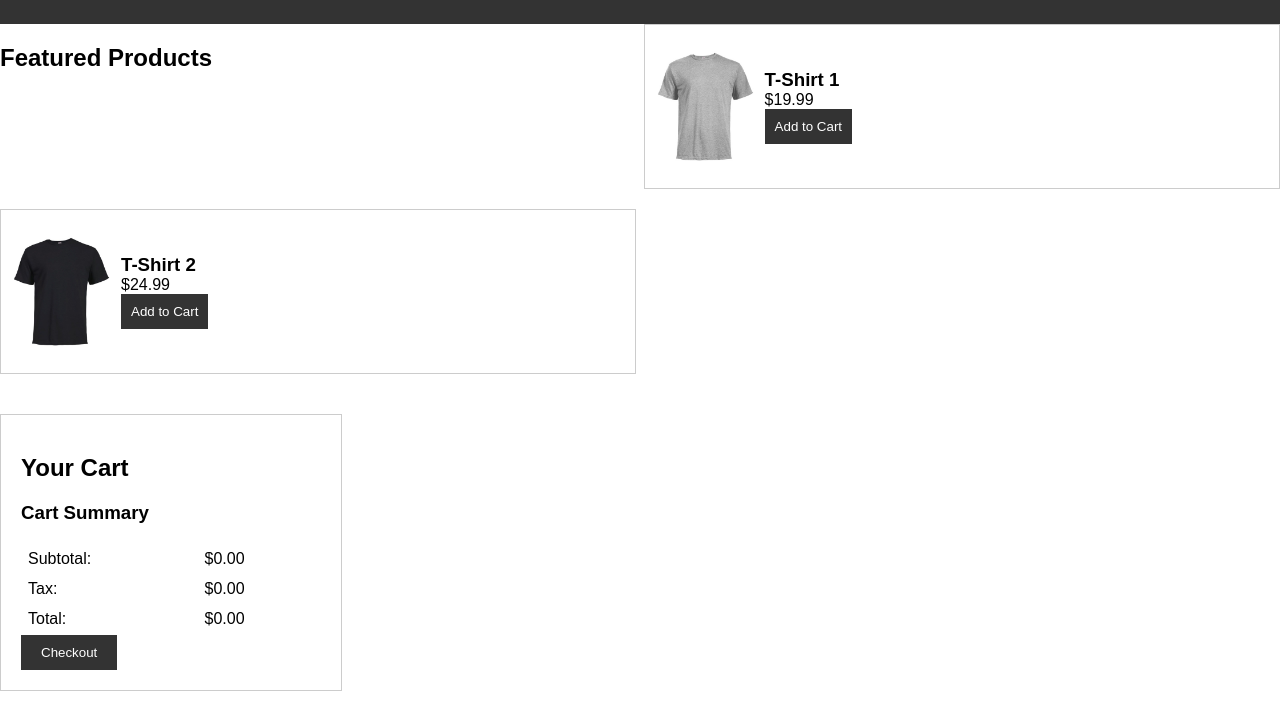
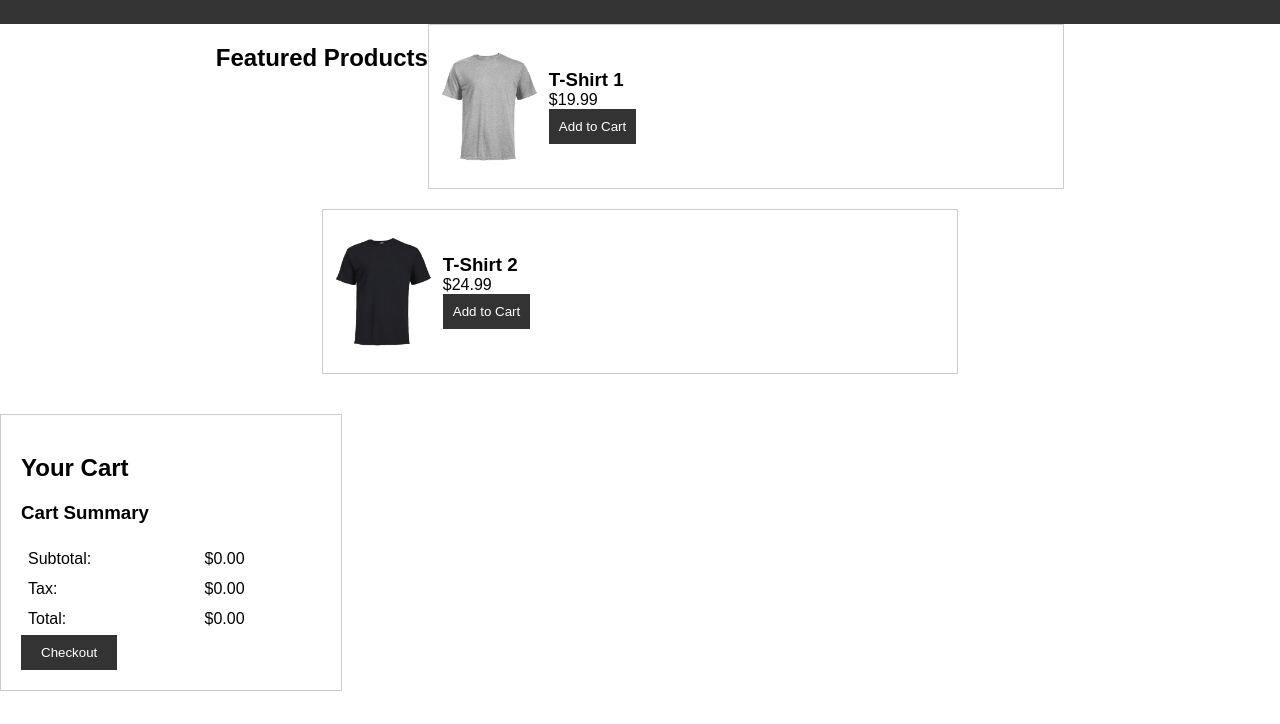
Before and after one commit to Branrulz/VictoryCNC, a plain HTML site: page index.html in a window 1280 px wide. Shown: the part 76-800 px from the top of the page. Drawn offline with Linux system fonts and the light colour scheme.

Commit message:
Add files via upload

```diff
--- a/styles.css
+++ b/styles.css
@@ -42,7 +42,8 @@ nav a {
 #content {
   display: flex;
   flex-wrap: wrap;
-  justify-content: space-between;
+  justify-content: center;
+  align-items: flex-start; /* Align items to the top */
 }
 
 .product {
```
